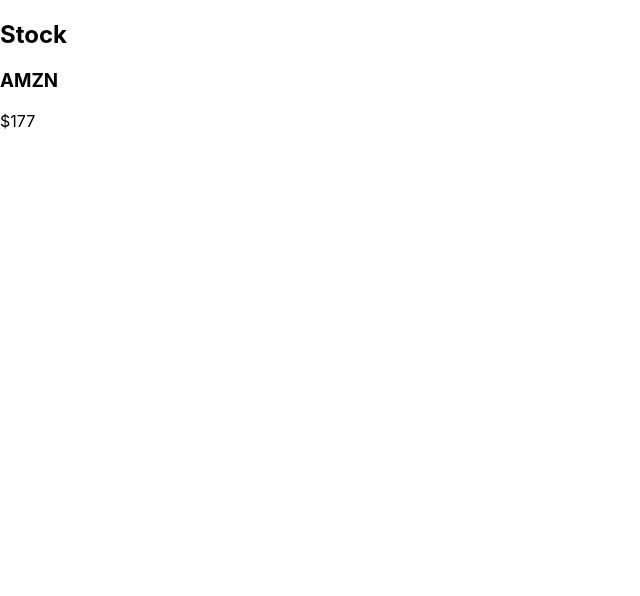
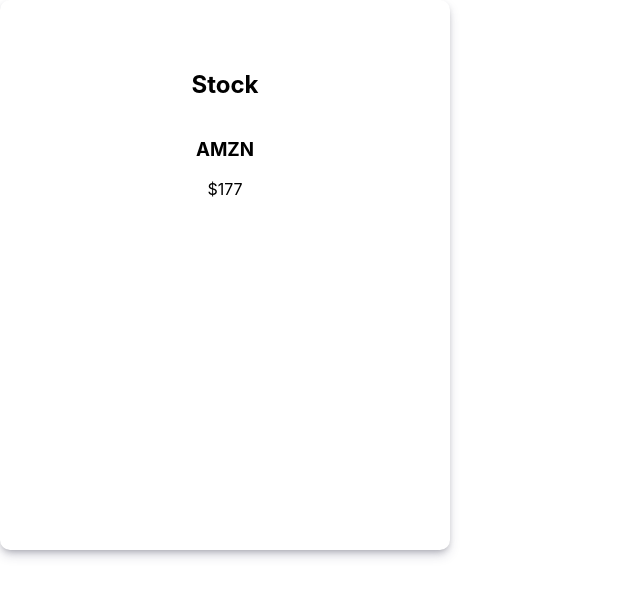
Before and after one commit to kevinclerkin/stockbot, a React (Create React App) app in the folder StockBotUI/ui/: page / in a window 1280 px wide. Shown: the top 596 px of the page, without its empty margins (0-640 px from the left). Built offline with nearby package versions, Linux system fonts and the light colour scheme.

Commit message:
Added css for card component

```diff
--- a/StockBotUI/ui/src/Components/Cards/Card.css
+++ b/StockBotUI/ui/src/Components/Cards/Card.css
@@ -0,0 +1,33 @@
+.card {
+    width: 350px;
+    height: 450px;
+    display: flex;
+    flex-direction: column;
+    align-items: center;
+    text-align: center;
+    padding: 50px;
+    border-radius: 10px;
+    overflow: hidden;
+    box-shadow: rgba(50, 50, 93, 0.25) 0px 6px 12px -2px,
+      rgba(0, 0, 0, 0.3) 0px 3px 7px -3px;
+  }
+
+  .card img {
+    width: 180px;
+    height: 180px;
+    border-radius: 50%;
+    margin: 5px;
+  }
+
+  .card .details {
+    margin: 10px;
+  }
+
+  .card .details h2 {
+    font-weight: 600;
+  }
+
+  .card .details p {
+    text-transform: uppercase;
+    font-weight: 300;
+  }
```
